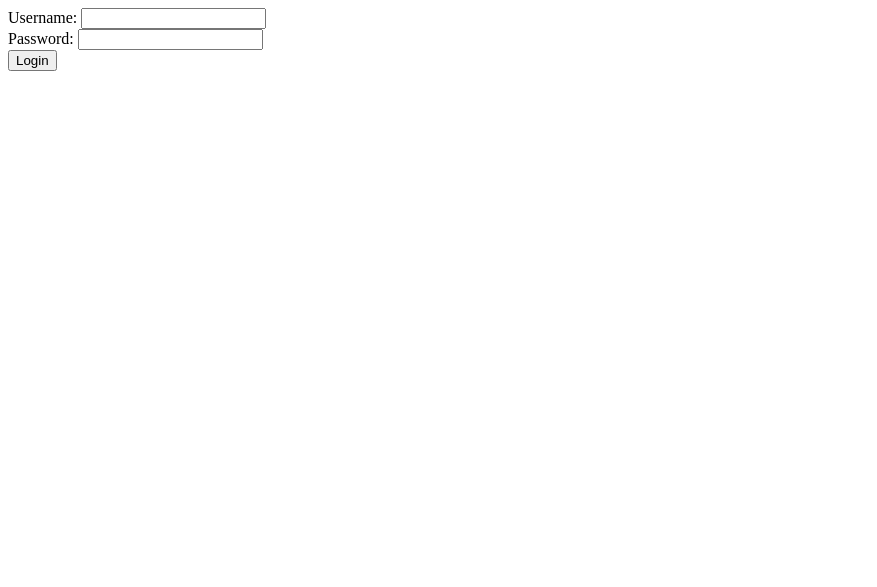
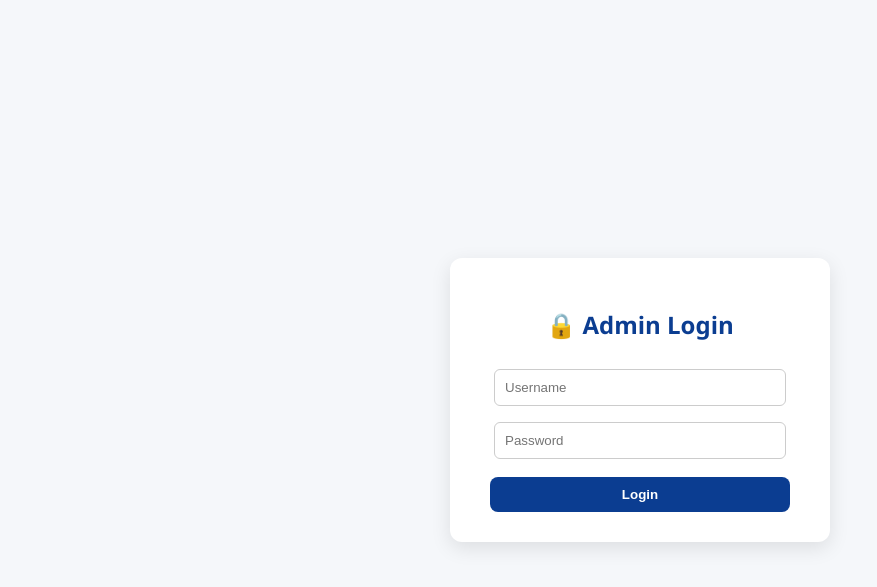
Before and after one commit to konark2006/University-Access-Control-System, a PHP site: page /Homework_5/login.php in a window 1280 px wide. Shown: the top 587 px of the page, without its empty margins (0-877 px from the left). Run offline with PHP 8.4, Linux system fonts and the light colour scheme.

Commit message:
login.php updated

```diff
--- a/Homework_5/login.php
+++ b/Homework_5/login.php
@@ -1,28 +1,99 @@
 <?php
+session_start();
 require_once "db_connect.php";
-session_start();
 
+// If already logged in, skip login page
+if (isset($_SESSION["admin"])) {
+    header("Location: maintenance.html");
+    exit();
+}
+
+// Handle login form submission
 if ($_SERVER["REQUEST_METHOD"] === "POST") {
-    $user = $_POST["username"];
+    $user = trim($_POST["username"]);
     $pass = $_POST["password"];
 
     $stmt = $conn->prepare("SELECT password_hash FROM admin_users WHERE username=?");
     $stmt->bind_param("s", $user);
     $stmt->execute();
-    $stmt->bind_result($hash);
+    $stmt->store_result();
 
-    if ($stmt->fetch() && password_verify($pass, $hash)) {
-        $_SESSION["admin"] = $user;
-        echo "<p>✅ Login successful</p>";
-        // header("Location: maintenance.html");
+    if ($stmt->num_rows > 0) {
+        $stmt->bind_result($hash);
+        $stmt->fetch();
+
+        if (password_verify($pass, $hash)) {
+            $_SESSION["admin"] = $user;
+            header("Location: maintenance.html");  // ✅ Redirect to maintenance
+            exit();
+        } else {
+            $error = "❌ Invalid password.";
+        }
     } else {
-        echo "<p>❌ Invalid username or password</p>";
+        $error = "❌ Username not found.";
     }
+
     $stmt->close();
 }
 ?>
-<form method="post">
-  <label>Username: <input type="text" name="username"></label><br>
-  <label>Password: <input type="password" name="password"></label><br>
-  <button type="submit">Login</button>
-</form>
+<!DOCTYPE html>
+<html lang="en">
+<head>
+  <meta charset="UTF-8">
+  <title>UACS Admin Login</title>
+  <style>
+    body {
+      font-family: "Segoe UI", sans-serif;
+      background: #f5f7fa;
+      display: flex;
+      justify-content: center;
+      align-items: center;
+      height: 100vh;
+      margin: 0;
+    }
+    .login-box {
+      background: white;
+      padding: 30px 40px;
+      border-radius: 12px;
+      box-shadow: 0 6px 20px rgba(0,0,0,0.1);
+      width: 300px;
+      text-align: center;
+    }
+    h2 { color: #0B3D91; margin-bottom: 20px; }
+    input {
+      width: 90%;
+      padding: 10px;
+      margin: 8px 0;
+      border-radius: 6px;
+      border: 1px solid #ccc;
+    }
+    button {
+      background: #0B3D91;
+      color: white;
+      border: none;
+      padding: 10px 16px;
+      border-radius: 8px;
+      cursor: pointer;
+      margin-top: 10px;
+      font-weight: bold;
+      width: 100%;
+    }
+    button:hover { background: #09306d; }
+    .error { color: red; margin-bottom: 10px; }
+  </style>
+</head>
+<body>
+  <div class="login-box">
+    <h2>🔒 Admin Login</h2>
+    <?php if (isset($error)): ?>
+      <p class="error"><?= htmlspecialchars($error) ?></p>
+    <?php endif; ?>
+
+    <form method="post">
+      <input type="text" name="username" placeholder="Username" required><br>
+      <input type="password" name="password" placeholder="Password" required><br>
+      <button type="submit">Login</button>
+    </form>
+  </div>
+</body>
+</html>
```
